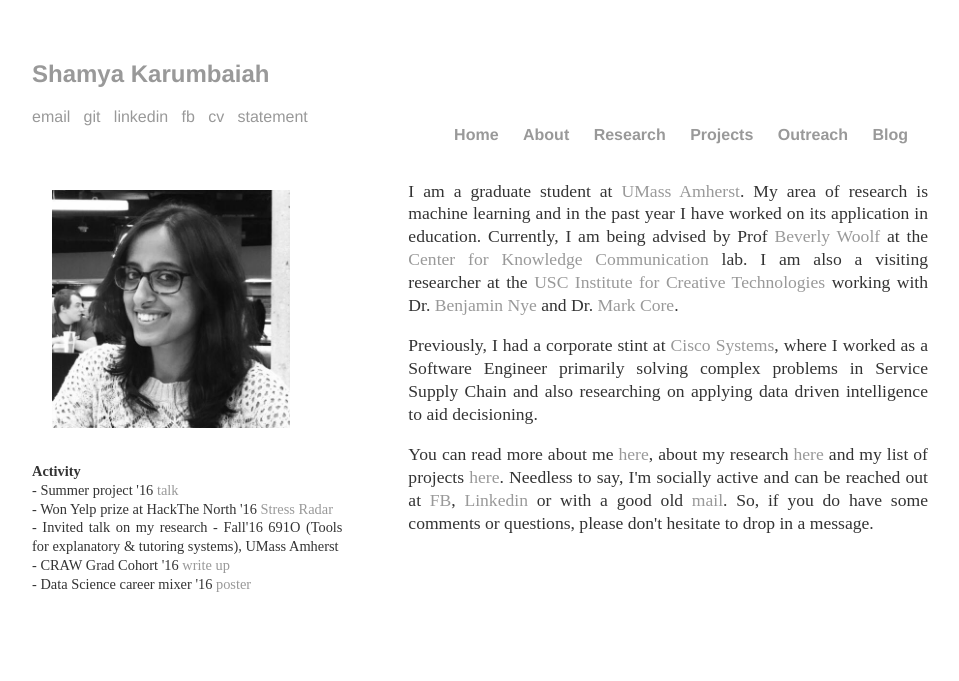
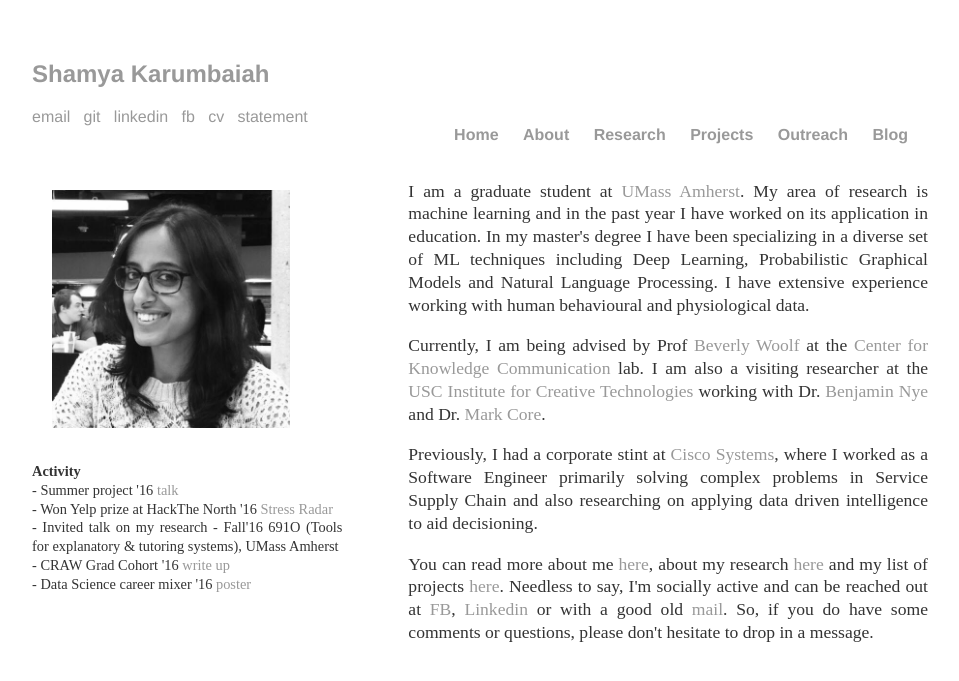
Before and after one commit to Shamya/shamyatest.github.io, a Jekyll site: the page built from index.html, in a window 1280 px wide. Shown: the top 681 px of the page, without its empty margins (160-1119 px from the left). Built offline with Jekyll 4.4.1, drawn with Linux system fonts in a browser that asks for light colours.

Commit message:
Update index.html

```diff
--- a/index.html
+++ b/index.html
@@ -16,9 +16,9 @@
 </div>
 
 <div style="width: 58%; float:right;  position: relative;">
-  <p>I am a graduate student at <a href="http://www.cs.umass.edu/">UMass Amherst</a>. My area of research is machine learning and in the past year I have worked on its application in education. <!-- I dream of a world where every child irrespective of their background has an unbiased opportunity to learn their field of interest. </p>
+  <p>I am a graduate student at <a href="http://www.cs.umass.edu/">UMass Amherst</a>. My area of research is machine learning and in the past year I have worked on its application in education. In my master's degree I have been specializing in a diverse set of ML techniques including Deep Learning, Probabilistic Graphical Models and Natural Language Processing. I have extensive experience working with human behavioural and physiological data.</p> <!-- I dream of a world where every child irrespective of their background has an unbiased opportunity to learn their field of interest. </p>-->
 
-  <p>-->Currently, I am being advised by Prof <a href="http://centerforknowledgecommunication.com/05bpwabout.html">Beverly Woolf</a> at the <a href="http://centerforknowledgecommunication.com/index.html">Center for Knowledge Communication</a> lab. I am also a visiting researcher at the <a href="http://ict.usc.edu/">USC Institute for Creative Technologies </a> working with Dr. <a href ="https://sites.google.com/site/benjaminnye/"> Benjamin Nye</a> and Dr. <a href="http://people.ict.usc.edu/~core/"> Mark Core</a>. </p>
+  <p>Currently, I am being advised by Prof <a href="http://centerforknowledgecommunication.com/05bpwabout.html">Beverly Woolf</a> at the <a href="http://centerforknowledgecommunication.com/index.html">Center for Knowledge Communication</a> lab. I am also a visiting researcher at the <a href="http://ict.usc.edu/">USC Institute for Creative Technologies </a> working with Dr. <a href ="https://sites.google.com/site/benjaminnye/"> Benjamin Nye</a> and Dr. <a href="http://people.ict.usc.edu/~core/"> Mark Core</a>. </p>
 
   <p>Previously, I had a corporate stint at <a href="http://www.cisco.com/c/en/us/index.html"> Cisco Systems</a>, where I worked as a Software Engineer primarily solving complex problems in Service Supply Chain and also researching on applying data driven intelligence to aid decisioning. </p>
 
```
